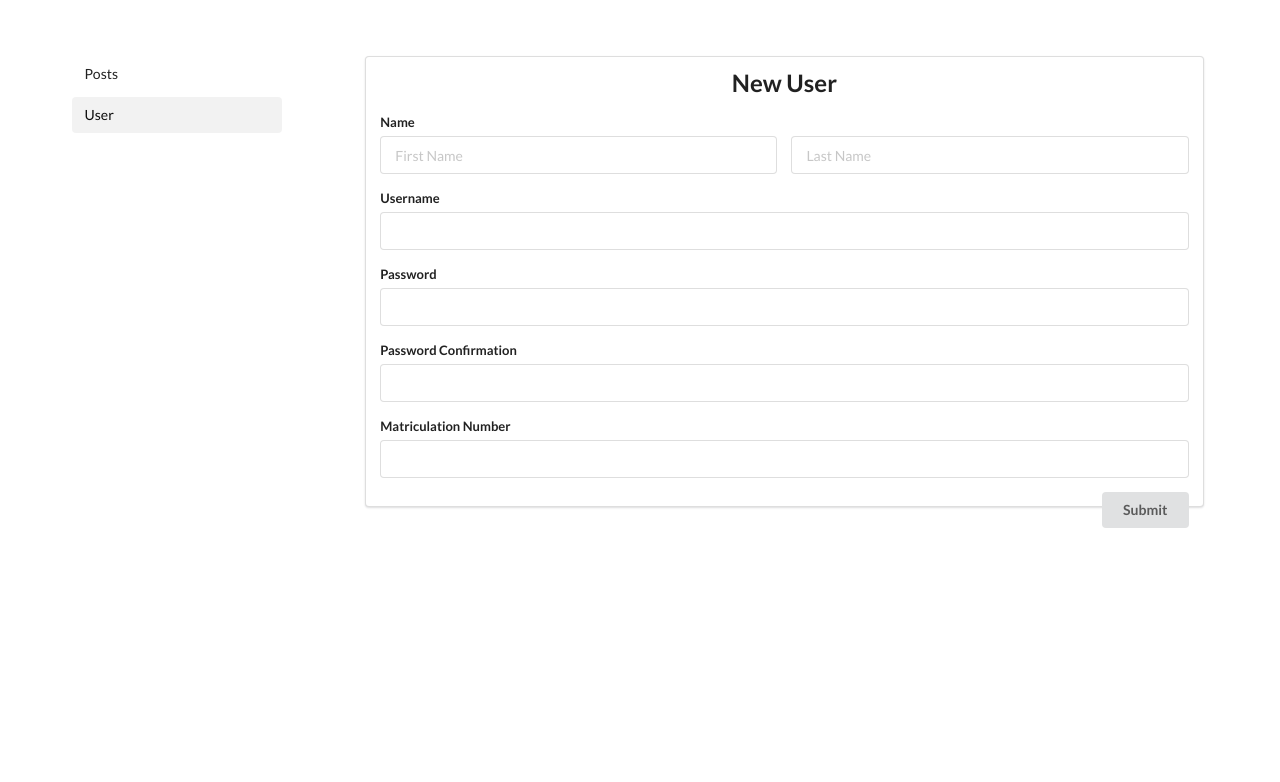
After one commit to jasonsebastian/su-entry-task, a Django app: page /blogs/admin/user/create/ in a window 1280 px wide. The commit adds this page. Shown: the top 782 px of the page. Run offline with Django 3.2, Linux system fonts and the light colour scheme; a user stored in the database is signed in.

Commit message:
Enable admin to register user

```diff
--- a/blogs/forms.py
+++ b/blogs/forms.py
@@ -1,7 +1,9 @@
 from django import forms
 
+from .models import BlogUser, Post
 
-class BlogUserForm(forms.Form):
+
+class BlogUserLoginForm(forms.Form):
     username = forms.CharField(max_length=20)
     password = forms.CharField(widget=forms.PasswordInput)
 
@@ -13,8 +15,23 @@ class CommentForm(forms.Form):
     }))
 
 
-class CreateEditPostForm(forms.Form):
-    post_title = forms.CharField(max_length=20)
-    post_content = forms.CharField(widget=forms.Textarea(attrs={
-        'rows': 5
-    }))
+class CreateEditPostForm(forms.ModelForm):
+    class Meta:
+        model = Post
+        fields = ['post_title', 'post_content']
+        widgets = {
+            'post_content': forms.Textarea(attrs={
+                'rows': 5
+            })
+        }
+
+
+class BlogUserCreationForm(forms.Form):
+    first_name = forms.CharField(max_length=20,
+                                 widget=forms.TextInput(attrs={'placeholder': 'First Name'}))
+    last_name = forms.CharField(max_length=20,
+                                widget=forms.TextInput(attrs={'placeholder': 'Last Name'}))
+    username = forms.CharField(max_length=20)
+    password = forms.CharField(widget=forms.PasswordInput)
+    password_confirmation = forms.CharField(widget=forms.PasswordInput)
+    matric_no = forms.CharField(min_length=9, max_length=9)
--- /dev/null
+++ b/blogs/templates/blogs/admin_create_user.html
@@ -0,0 +1,38 @@
+{% extends 'base_admin_user.html' %}
+
+{% block content %}
+  <div class="ui segment">
+    <h2 class="ui center aligned header">New User</h2>
+    <form class="ui form" method="post" action="{% url 'blogs:create_user' %}">
+      {% csrf_token %}
+      <div class="field">
+        <label>Name</label>
+        <div class="two fields">
+          <div class="field">
+            {{ create_user_form.first_name }}
+          </div>
+          <div class="field">
+            {{ create_user_form.last_name }}
+          </div>
+        </div>
+      </div>
+      <div class="field">
+        <label>Username</label>
+        {{ create_user_form.username }}
+      </div>
+      <div class="field">
+        <label>Password</label>
+        {{ create_user_form.password }}
+      </div>
+      <div class="field">
+        <label>Password Confirmation</label>
+        {{ create_user_form.password_confirmation }}
+      </div>
+      <div class="field">
+        <label>Matriculation Number</label>
+        {{ create_user_form.matric_no }}
+      </div>
+      <button class="ui right floated button" type="submit">Submit</button>
+    </form>
+  </div>
+{% endblock %}
--- a/blogs/urls.py
+++ b/blogs/urls.py
@@ -14,7 +14,8 @@ urlpatterns = [
     path('admin/comment/show/<int:comment_id>/', views.hide_comment, name='hide_comment'),
     path('admin/comment/hide/<int:comment_id>/', views.show_comment, name='show_comment'),
     path('admin/user/', views.admin_user, name='admin_user'),
-    path('admin/user/<str:username>', views.admin_user_detail, name='admin_user_detail'),
+    path('admin/user/create/', views.create_user, name='create_user'),
+    path('admin/user/<str:username>/', views.admin_user_detail, name='admin_user_detail'),
     path('admin/login/', views.admin_login, name='admin_login'),
     path('login/', views.bu_login, name='login'),
     path('logout/', views.bu_logout, name='logout'),
--- a/blogs/views.py
+++ b/blogs/views.py
@@ -1,12 +1,13 @@
 from django.contrib.admin.views.decorators import staff_member_required
 from django.contrib.auth import authenticate, login, logout
+from django.contrib.auth.models import User
 from django.core.paginator import Paginator
 from django.db.models import Q
 from django.http import HttpResponseRedirect
 from django.shortcuts import get_object_or_404, render
 from django.urls import reverse
 
-from .forms import BlogUserForm, CommentForm, CreateEditPostForm
+from .forms import BlogUserLoginForm, CommentForm, CreateEditPostForm, BlogUserCreationForm
 from .models import BlogUser, Comment, Post
 
 
@@ -15,7 +16,7 @@ def index(request):
     if request.user.is_authenticated:
         context['bu'] = get_object_or_404(BlogUser, user=request.user)
     else:
-        context['user_form'] = BlogUserForm()
+        context['user_form'] = BlogUserLoginForm()
 
     return render(request, 'blogs/index.html', context)
 
@@ -68,7 +69,7 @@ def comment(request, post_id):
     if request.user.is_authenticated:
         context['bu'] = get_object_or_404(BlogUser, user=request.user)
     else:
-        context['user_form'] = BlogUserForm()
+        context['user_form'] = BlogUserLoginForm()
 
     return render(request, 'blogs/comments.html', context)
 
@@ -97,7 +98,7 @@ def search(request):
     if request.user.is_authenticated:
         context['bu'] = get_object_or_404(BlogUser, user=request.user)
     else:
-        context['user_form'] = BlogUserForm()
+        context['user_form'] = BlogUserLoginForm()
 
     return render(request, 'blogs/search.html', context)
 
@@ -219,11 +220,8 @@ def admin_user(request):
     paginator = Paginator(user_list, 5)
 
     context = {}
-    # if 'HTTP_REFERER' in request.META.keys():
-    #     if 'blogs/admin/post/edit' in request.META['HTTP_REFERER']:
-    #         context['message_class'] = 'positive'
-    #     elif 'blogs/admin/post/delete' in request.META['HTTP_REFERER']:
-    #         context['message_class'] = 'negative'
+    if 'HTTP_REFERER' in request.META.keys() and 'blogs/admin/user/create' in request.META['HTTP_REFERER']:
+        context['message_class'] = 'positive'
 
     page = request.GET.get('page')
     context['users'] = paginator.get_page(page)
@@ -235,3 +233,23 @@ def admin_user_detail(request, username):
     return render(request, 'blogs/admin_user_detail.html', {
         'bu': get_object_or_404(BlogUser, user__username=username)
     })
+
+
+@staff_member_required(login_url='blogs:admin_login')
+def create_user(request):
+    if request.method == 'POST' and request.POST['password'] == request.POST['password_confirmation']:
+        user = User.objects.create_user(
+            request.POST['username'],
+            password=request.POST['password'],
+            first_name=request.POST['first_name'],
+            last_name=request.POST['last_name'],
+        )
+        user.save()
+
+        bu = BlogUser(user=user, matric_no=request.POST['matric_no'])
+        bu.save()
+        return HttpResponseRedirect('/blogs/admin/user/')
+
+    return render(request, 'blogs/admin_create_user.html', {
+        'create_user_form': BlogUserCreationForm()
+    })
```
Also changed, not shown: blogs/templates/blogs/admin_user.html (+9 -1 lines), db.sqlite3.
